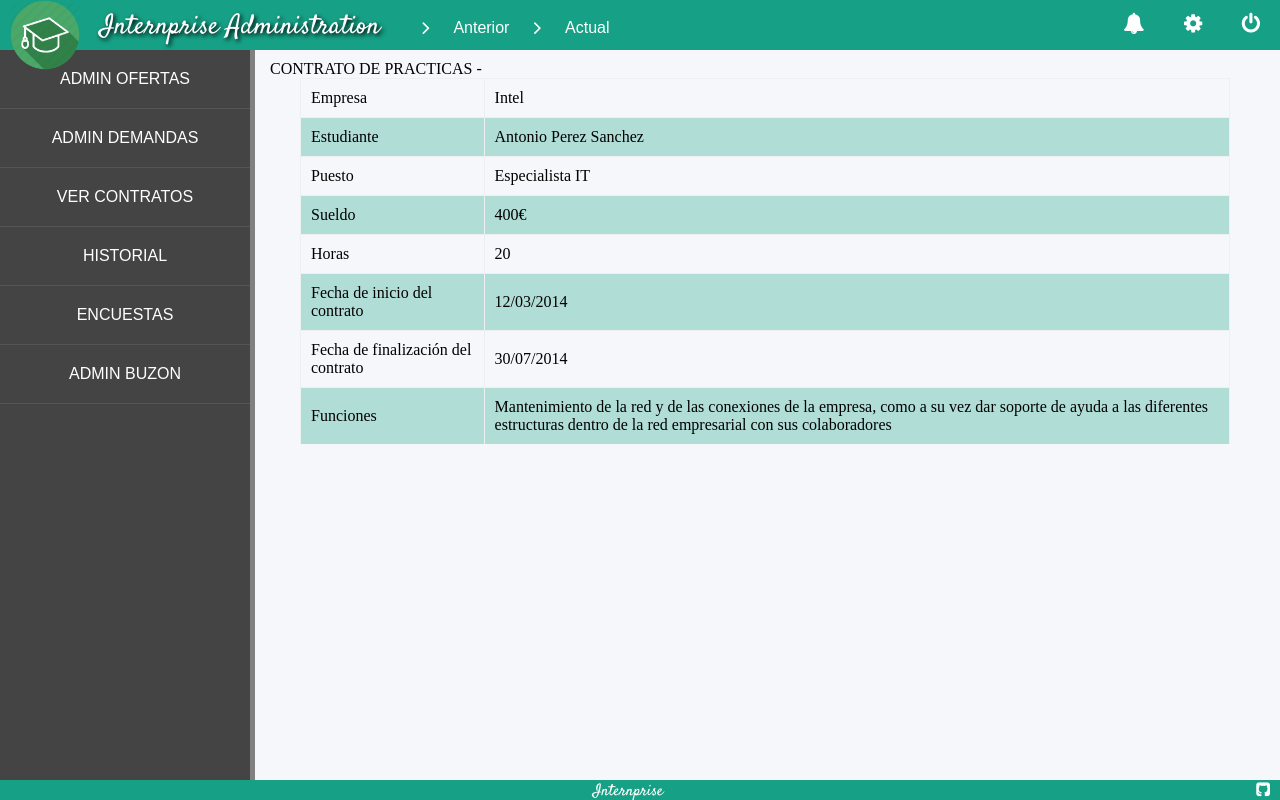
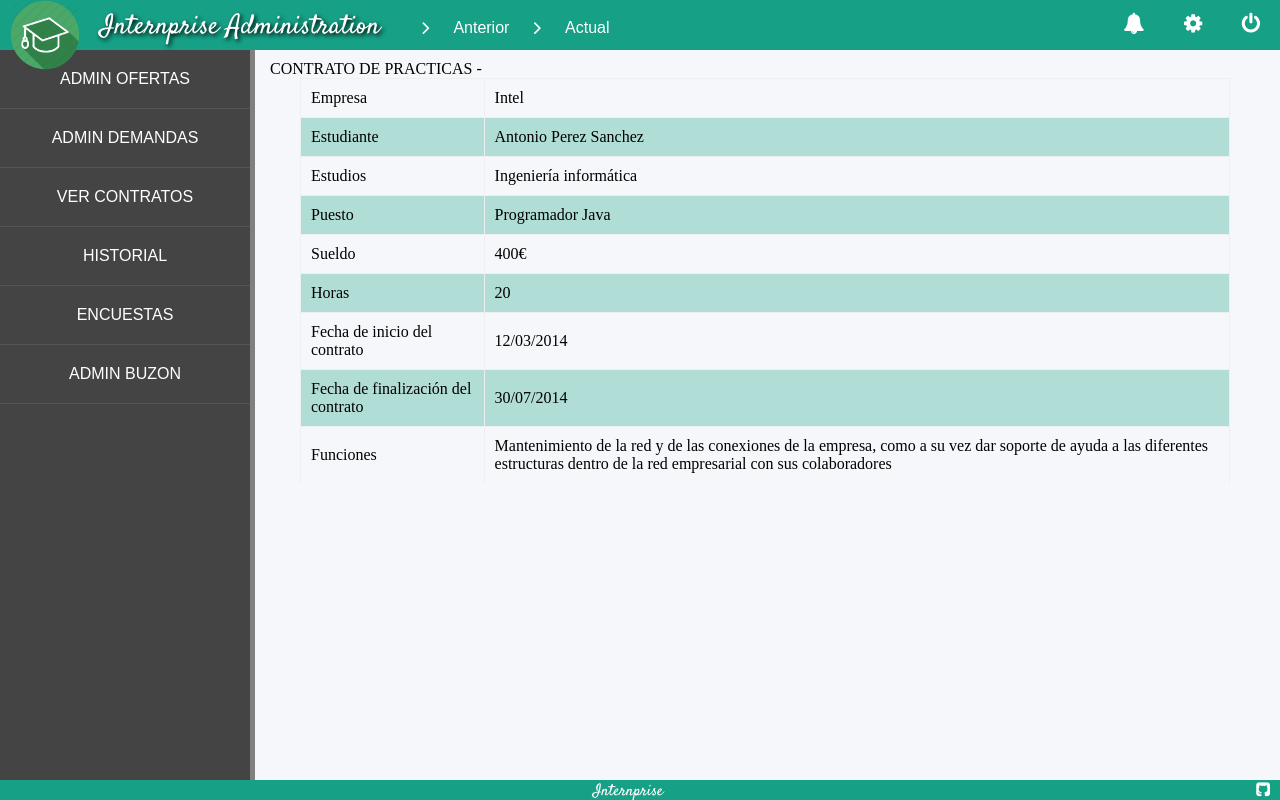
Before and after one commit to franloza/internprise, a PHP site: page /admin-contratos-vista.php in a window 1280 px wide; the page is wider, and only the part inside the window is pictured. Run offline with PHP 8.4, Linux system fonts and the light colour scheme.

Commit message:
minicambios

```diff
--- a/pr2/admin-contratos-vista.php
+++ b/pr2/admin-contratos-vista.php
@@ -19,8 +19,12 @@
                     <td>Antonio Perez Sanchez</td>
                 </tr>
                 <tr>
+                    <td>Estudios</td>
+                    <td>Ingeniería informática</td>
+                </tr>
+                <tr>
                     <td>Puesto</td>
-                    <td>Especialista IT</td>
+                    <td>Programador Java</td>
         		</tr>
                 <tr>
                     <td>Sueldo</td>
```
